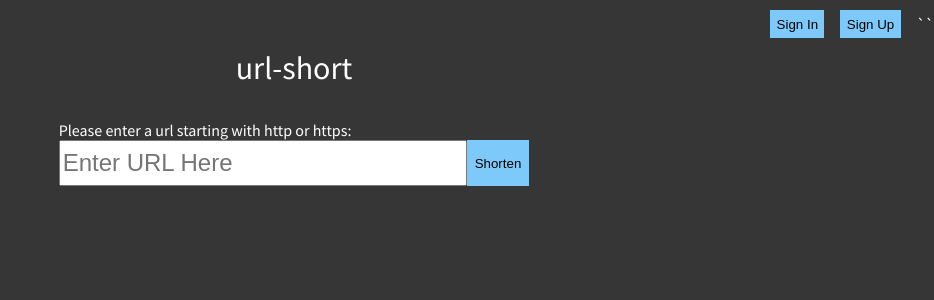
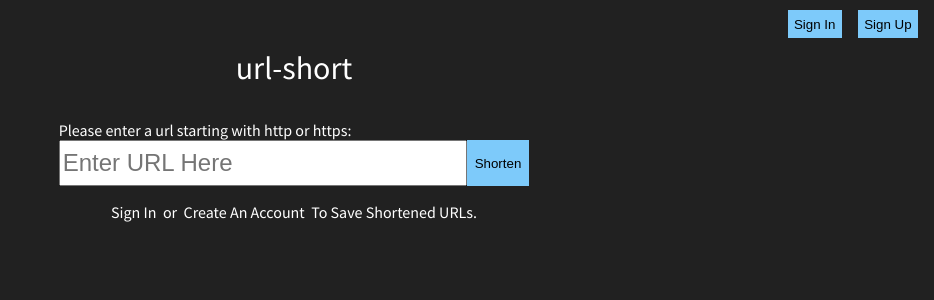
Before and after one commit to jmv1006/urlshort-fe, a Vue app: page / in a window 1280 px wide. Shown: the top 300 px of the page, without its empty margins (346-1280 px from the left). Built offline with nearby package versions, Linux system fonts and the light colour scheme.

Commit message:
preparing for redplot

```diff
--- a/src/components/BaseModal.vue
+++ b/src/components/BaseModal.vue
@@ -55,7 +55,7 @@ import SignUp from './SignUp.vue';
   .modalContent {
     width: 30rem;
     height: 25rem;
-    background-color: #4c4c4d;
+    background-color: #3b3a3a;
     display: flex;
     flex-direction: column;
     gap: 1rem;
--- a/src/components/Header.vue
+++ b/src/components/Header.vue
@@ -18,7 +18,7 @@ const signOut = () => {
   <div class="header">
     <button class="baseButton" v-if="!user" @click="props.toggleModal('sign-in')">Sign In</button>
     <button class="baseButton" v-if="!user" @click="props.toggleModal('sign-up')">Sign Up</button>
-    <div v-if="user" class="signedInText">Signed In</div>``
+    <div v-if="user" class="signedInText">Signed In</div>
     <div v-if="user" class="baseButton" @click="signOut">Sign Out</div>
   </div>
 </template>
--- a/src/components/HomePage.vue
+++ b/src/components/HomePage.vue
@@ -21,6 +21,7 @@ const toggleModal = (type: string) => {
 }
 
 const logInUser = (username: string, id: string) => {
+  appState.setURLSaves(null)
   appState.setUser({username, id});
 }
 
@@ -34,6 +35,10 @@ const logInUser = (username: string, id: string) => {
   </div>
   <BaseModal :toggle-modal="toggleModal" :log-in-user="logInUser" :type="state.modalType" v-if="state.modalToggled" />
   <UserSavedUrls v-if="appState.getUser() != null" />
+  <div v-else class="noAccountMessage">
+    <div class="linkText" @click="toggleModal('sign-in')">Sign In &nbsp</div>
+    or <div class="linkText" @click="toggleModal('sign-up')"> &nbsp Create An Account &nbsp</div> To Save Shortened URLs.
+  </div>
 </template>
 
 <style scoped>
@@ -48,4 +53,14 @@ const logInUser = (username: string, id: string) => {
     font-size: 2rem;
     margin-bottom: 2rem;
   }
+
+  .noAccountMessage {
+    display: flex;
+  }
+
+  .linkText:hover {
+    text-decoration: underline;
+    cursor: pointer;
+  }
+
 </style>
--- a/src/components/UserSavedUrls.vue
+++ b/src/components/UserSavedUrls.vue
@@ -8,10 +8,12 @@ const store = useStore();
 const user = store.getUser();
 
 const state = reactive({
-  copied: new Set()
+  copied: new Set(),
+  loading: false
 });
 
 const fetchUserSaves = async () => {
+
     const res = await fetch(`/api/url/user/${user?.id}`);
     if(res.ok) {
         const resJSON = await res.json();
--- a/src/style.css
+++ b/src/style.css
@@ -11,7 +11,7 @@ body {
     flex-direction: column;
     align-items: center;
     justify-content: start;
-    background-color: #363636;
+    background-color: #212121;
     color: white;
     overflow-y: auto;
     overflow-x: hidden;
--- a/vite.config.ts
+++ b/vite.config.ts
@@ -7,8 +7,8 @@ export default defineConfig({
   server: {
     proxy: {
       '/api': {
-        //target: "https://jmv1006-url-short.herokuapp.com/",
-        target: "http://localhost:8080/",
+        target: "https://jmv1006-url-short.herokuapp.com/",
+        //target: "http://localhost:8080/",
         changeOrigin: true,
         rewrite: (path) => path.replace(/^\/api/, '')
     }
```
